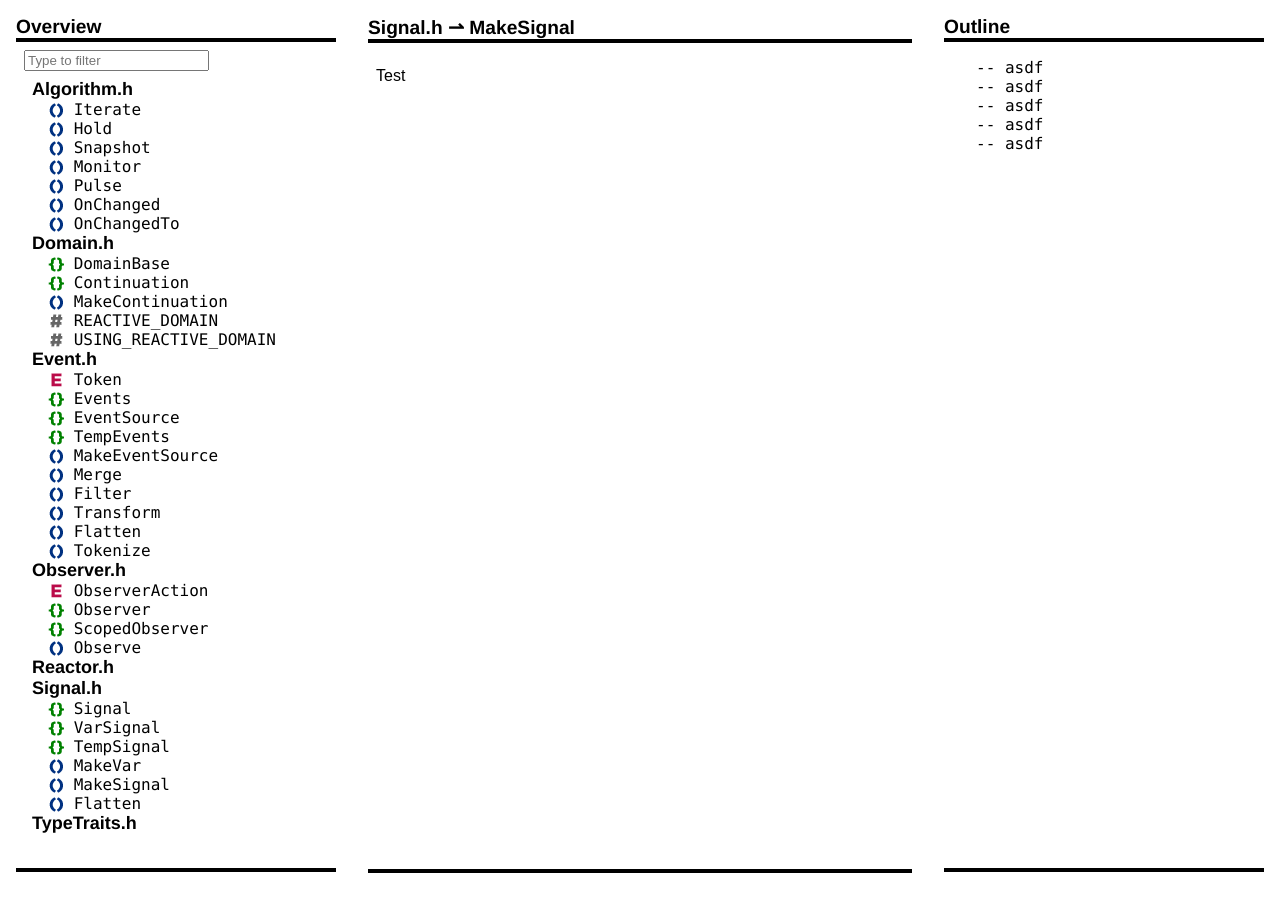
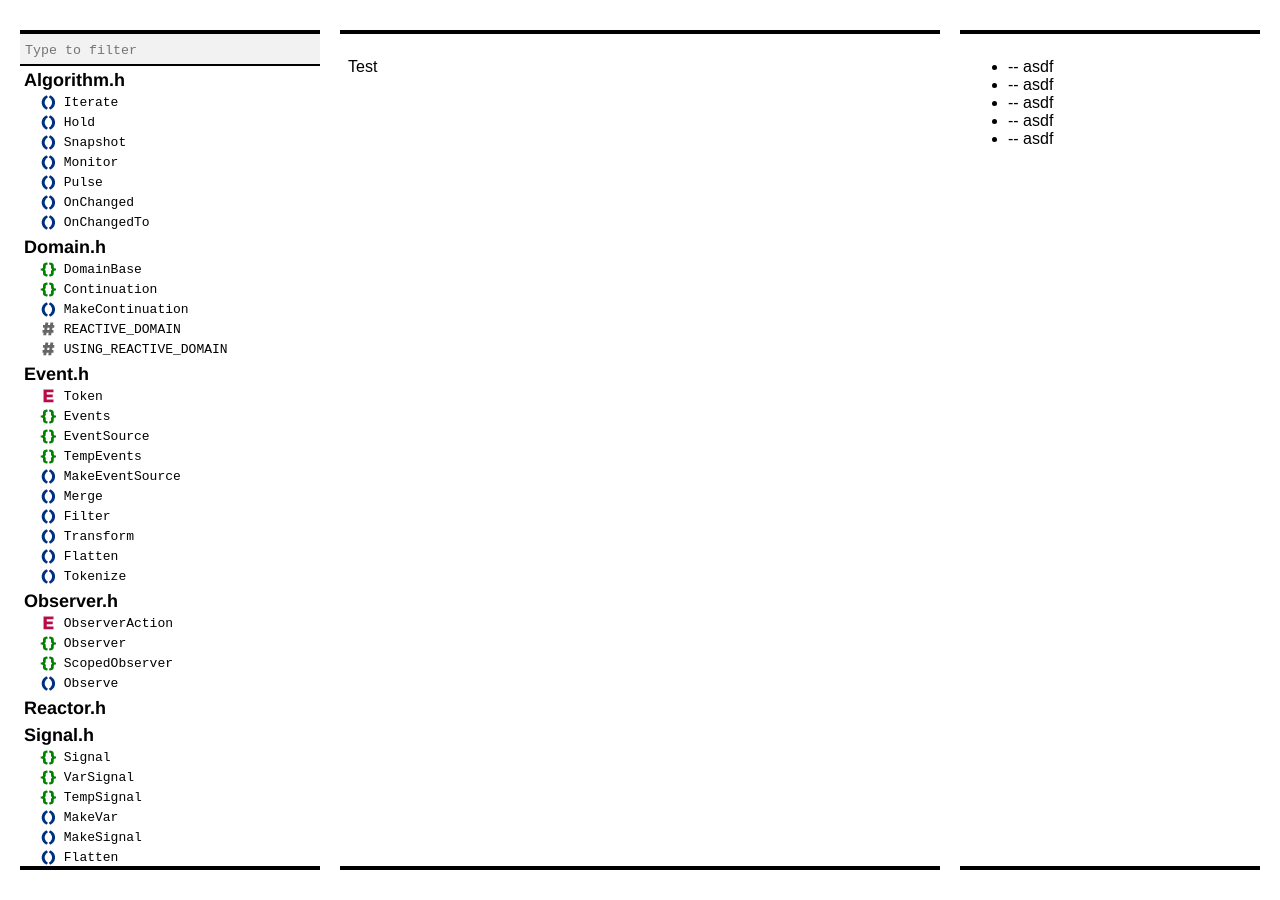
Before and after one commit to snakster/cpp.react, a Jekyll site: the page built from test.md, in a window 1280 px wide. Built offline with Jekyll 4.4.1, drawn with Linux system fonts in a browser that asks for light colours.

Commit message:
Updated page layout.

```diff
--- a/_layouts/default.html
+++ b/_layouts/default.html
@@ -3,7 +3,6 @@
 
 <head>
   <title>Cpp.React</title>
-  <link rel="stylesheet" href="{{ site.baseurl }}/styles/layout.css">
   <link rel="stylesheet" href="{{ site.baseurl }}/styles/design.css">
   <link rel="stylesheet" href="{{ site.baseurl }}/styles/syntax.css">
   <script src="{{ site.baseurl }}/scripts/jquery-1.11.1.min.js"></script>
@@ -11,69 +10,69 @@
 </head>
 
 <body>
-<div id="left_panel">
-  <span class="panel_title">Overview</span>
-  <div class="panel_body">
-    <input id="search_input" placeholder="Type to filter">
+<div id="left_panel_container">
+  <div id="left_search_holder">
+    <input class="search_input" placeholder="Type to filter">
+  </div>
+  <div id="left_panel_body">
+    <ul id="api_list">
+      <li class="api_group"><a class="group_link" href="">Algorithm.h</a></li>
+      <!-- <li class="api_subgroup">Functions</li> -->
+      <li><a class="ref_link" href=""><img class="entity_icon" src="media/icon_func.png" /> Iterate</a></li>
+      <li><a class="ref_link" href=""><img class="entity_icon" src="media/icon_func.png" /> Hold</a></li>
+      <li><a class="ref_link" href=""><img class="entity_icon" src="media/icon_func.png" /> Snapshot</a></li>
+      <li><a class="ref_link" href=""><img class="entity_icon" src="media/icon_func.png" /> Monitor</a></li>
+      <li><a class="ref_link" href=""><img class="entity_icon" src="media/icon_func.png" /> Pulse</a></li>
+      <li><a class="ref_link" href=""><img class="entity_icon" src="media/icon_func.png" /> OnChanged</a></li>
+      <li><a class="ref_link" href=""><img class="entity_icon" src="media/icon_func.png" /> OnChangedTo</a></li>
 
-    <ul id="api_list">
-      <li class="api_group">Algorithm.h</li>
+      <li class="api_group"><a class="group_link" href="">Domain.h</a></li>
+      <!-- <li class="api_subgroup">Classes</li> -->
+      <li><a class="ref_link" href=""><img class="entity_icon" src="media/icon_class.png" /> DomainBase</a></li>
+      <li><a class="ref_link" href=""><img class="entity_icon" src="media/icon_class.png" /> Continuation</a></li>
       <!-- <li class="api_subgroup">Functions</li> -->
-      <li><img style="vertical-align:middle" src="{{ site.baseurl }}/media/icon_func.png" /> Iterate</li>
-      <li><img style="vertical-align:middle" src="{{ site.baseurl }}/media/icon_func.png" /> Hold</li>
-      <li><img style="vertical-align:middle" src="{{ site.baseurl }}/media/icon_func.png" /> Snapshot</li>
-      <li><img style="vertical-align:middle" src="{{ site.baseurl }}/media/icon_func.png" /> Monitor</li>
-      <li><img style="vertical-align:middle" src="{{ site.baseurl }}/media/icon_func.png" /> Pulse</li>
-      <li><img style="vertical-align:middle" src="{{ site.baseurl }}/media/icon_func.png" /> OnChanged</li>
-      <li><img style="vertical-align:middle" src="{{ site.baseurl }}/media/icon_func.png" /> OnChangedTo</li>
+      <li><a class="ref_link" href=""><img class="entity_icon" src="media/icon_func.png" /> MakeContinuation</a></li>
+      <!-- <li class="api_subgroup">Macros</li> -->
+      <li><a class="ref_link" href=""><img class="entity_icon" src="media/icon_macro.png" /> REACTIVE_DOMAIN</a></li>
+      <li><a class="ref_link" href=""><img class="entity_icon" src="media/icon_macro.png" /> USING_REACTIVE_DOMAIN</a></li>
 
-      <li class="api_group">Domain.h</li>
+      <li class="api_group"><a class="group_link" href="">Event.h</a></li>
+      <!-- <li class="api_subgroup">Constants</li> -->
+      <li><a class="ref_link" href=""><img class="entity_icon" src="media/icon_enum.png" /> Token</a></li>
       <!-- <li class="api_subgroup">Classes</li> -->
-      <li><img style="vertical-align:middle" src="{{ site.baseurl }}/media/icon_class.png" /> DomainBase</li>
-      <li><img style="vertical-align:middle" src="{{ site.baseurl }}/media/icon_class.png" /> Continuation</li>
+      <li><a class="ref_link" href=""><img class="entity_icon" src="media/icon_class.png" /> Events</a></li>
+      <li><a class="ref_link" href=""><img class="entity_icon" src="media/icon_class.png" /> EventSource</a></li>
+      <li><a class="ref_link" href=""><img class="entity_icon" src="media/icon_class.png" /> TempEvents</a></li>
       <!-- <li class="api_subgroup">Functions</li> -->
-      <li><img style="vertical-align:middle" src="{{ site.baseurl }}/media/icon_func.png" /> MakeContinuation</li>
-      <!-- <li class="api_subgroup">Macros</li> -->
-      <li><img style="vertical-align:middle" src="{{ site.baseurl }}/media/icon_macro.png" /> REACTIVE_DOMAIN</li>
-      <li><img style="vertical-align:middle" src="{{ site.baseurl }}/media/icon_macro.png" /> USING_REACTIVE_DOMAIN</li>
+      <li><a class="ref_link"><img class="entity_icon" src="media/icon_func.png" /> MakeEventSource</a></li>
+      <li><a class="ref_link"><img class="entity_icon" src="media/icon_func.png" /> Merge</a></li>
+      <li><a class="ref_link"><img class="entity_icon" src="media/icon_func.png" /> Filter</a></li>
+      <li><a class="ref_link"><img class="entity_icon" src="media/icon_func.png" /> Transform</a></li>
+      <li><a class="ref_link"><img class="entity_icon" src="media/icon_func.png" /> Flatten</a></li>
+      <li><a class="ref_link"><img class="entity_icon" src="media/icon_func.png" /> Tokenize</a></li>
 
-      <li class="api_group">Event.h</li>
+      <li class="api_group"><a class="group_link" href="">Observer.h</a></li>
       <!-- <li class="api_subgroup">Constants</li> -->
-      <li><img style="vertical-align:middle" src="{{ site.baseurl }}/media/icon_enum.png" /> Token</li>
+      <li><a class="ref_link" href=""><img class="entity_icon" src="media/icon_enum.png" /> ObserverAction</a></li>
       <!-- <li class="api_subgroup">Classes</li> -->
-      <li><img style="vertical-align:middle" src="{{ site.baseurl }}/media/icon_class.png" /> Events</li>
-      <li><img style="vertical-align:middle" src="{{ site.baseurl }}/media/icon_class.png" /> EventSource</li>
-      <li><img style="vertical-align:middle" src="{{ site.baseurl }}/media/icon_class.png" /> TempEvents</li>
+      <li><a class="ref_link" href=""><img class="entity_icon" src="media/icon_class.png" /> Observer</a></li>
+      <li><a class="ref_link" href=""><img class="entity_icon" src="media/icon_class.png" /> ScopedObserver</a></li>
       <!-- <li class="api_subgroup">Functions</li> -->
-      <li><img style="vertical-align:middle" src="{{ site.baseurl }}/media/icon_func.png" /> MakeEventSource</li>
-      <li><img style="vertical-align:middle" src="{{ site.baseurl }}/media/icon_func.png" /> Merge</li>
-      <li><img style="vertical-align:middle" src="{{ site.baseurl }}/media/icon_func.png" /> Filter</li>
-      <li><img style="vertical-align:middle" src="{{ site.baseurl }}/media/icon_func.png" /> Transform</li>
-      <li><img style="vertical-align:middle" src="{{ site.baseurl }}/media/icon_func.png" /> Flatten</li>
-      <li><img style="vertical-align:middle" src="{{ site.baseurl }}/media/icon_func.png" /> Tokenize</li>
+      <li><a class="ref_link"><img class="entity_icon" src="media/icon_func.png" /> Observe</a></li>
 
-      <li class="api_group">Observer.h</li>
-      <!-- <li class="api_subgroup">Constants</li> -->
-      <li><img style="vertical-align:middle" src="{{ site.baseurl }}/media/icon_enum.png" /> ObserverAction</li>
+      <li class="api_group"><a class="group_link" href="">Reactor.h</a></li>
+
+      <li class="api_group"><a class="group_link" href="">Signal.h</a></li>
       <!-- <li class="api_subgroup">Classes</li> -->
-      <li><img style="vertical-align:middle" src="{{ site.baseurl }}/media/icon_class.png" /> Observer</li>
-      <li><img style="vertical-align:middle" src="{{ site.baseurl }}/media/icon_class.png" /> ScopedObserver</li>
+      <li><a class="ref_link" href=""><img class="entity_icon" src="media/icon_class.png" /> Signal</a></li>
+      <li><a class="ref_link" href=""><img class="entity_icon" src="media/icon_class.png" /> VarSignal</a></li>
+      <li><a class="ref_link" href=""><img class="entity_icon" src="media/icon_class.png" /> TempSignal</a></li>
       <!-- <li class="api_subgroup">Functions</li> -->
-      <li><img style="vertical-align:middle" src="{{ site.baseurl }}/media/icon_func.png" /> Observe</li>
+      <li><a class="ref_link"><img class="entity_icon" src="media/icon_func.png" /> MakeVar</a></li>
+      <li><a class="ref_link"><img class="entity_icon" src="media/icon_func.png" /> MakeSignal</a></li>
+      <li><a class="ref_link"><img class="entity_icon" src="media/icon_func.png" /> Flatten</a></li>
 
-      <li class="api_group">Reactor.h</li>
-
-      <li class="api_group">Signal.h</li>
-      <!-- <li class="api_subgroup">Classes</li> -->
-      <li><img style="vertical-align:middle" src="{{ site.baseurl }}/media/icon_class.png" /> Signal</li>
-      <li><img style="vertical-align:middle" src="{{ site.baseurl }}/media/icon_class.png" /> VarSignal</li>
-      <li><img style="vertical-align:middle" src="{{ site.baseurl }}/media/icon_class.png" /> TempSignal</li>
-      <!-- <li class="api_subgroup">Functions</li> -->
-      <li><img style="vertical-align:middle" src="{{ site.baseurl }}/media/icon_func.png" /> MakeVar</li>
-      <li><img style="vertical-align:middle" src="{{ site.baseurl }}/media/icon_func.png" /> MakeSignal</li>
-      <li><img style="vertical-align:middle" src="{{ site.baseurl }}/media/icon_func.png" /> Flatten</li>
-
-      <li class="api_group">TypeTraits.h</li>
+      <li class="api_group"><a class="group_link" href="">TypeTraits.h</a></li>
 
     </ul>
   </div>
@@ -89,8 +88,7 @@
     });
 </script>
 
-<div id="right_panel">
-  <span class="panel_title">Outline</span>
+<div id="right_panel_container">
   <div class="panel_body">
     <ul>
       <li> -- asdf</li>
@@ -104,14 +102,12 @@
 
 
 
-<div id="content_panel">
-  <span class="panel_title">Signal.h &#8640; MakeSignal</span>
+<div id="content_panel_container">
   <div class="panel_body">
     {{ content }}
   </div>
 </div>
 
-
 </body>
 
 </html>
--- a/styles/design.css
+++ b/styles/design.css
@@ -1,52 +1,143 @@
 body {
   color: black; background-color: white;
   font-family: sans-serif;
-  margin: 0.5em; padding: 0.5em;
 }
 
-ul {
-  list-style: none;
-  margin: 0; padding: 0.5em;
+div#left_panel_container {
+  width: 300px;
+  margin: 0;
+  padding: 0;
+  position:absolute;
+  top: 30px;
+  bottom: 30px;
+  left: 20px;
+  overflow: hidden;
 }
 
-li {
-  font-family: consolas;
-  font-size: 16px;
-  padding-left: 1em;
+div#right_panel_container {
+  width: 300px;
+  margin: 0;
+  padding: 0;
+  position: absolute;
+  top: 30px;
+  right: 20px;
+  bottom: 30px;
+  overflow: hidden;
 }
 
-li.api_group {
-  font-family: helvetica;
-  font-weight: bold;
-  font-size: 18px;
-  padding-left: 0;
+div#content_panel_container {
+  margin: 0;
+  padding: 0;
+  position:absolute;
+  top: 30px;
+  right: 340px;
+  bottom: 30px;
+  left: 340px;
+  overflow: hidden;
+  min-width: 15px;
+}
+
+ul#api_list {
+  list-style: none;
+  margin: 0;
+  padding: 0;
 }
 
 div.panel_body {
-  margin: 0; padding: 0.5em;
+  margin: 0;
+  padding: 0.5em;
   border-top: 4px solid;
   border-bottom: 4px solid;
-  overflow-y: auto;
-  overflow-x: hidden;
-  height:90vh
+  overflow: auto;
+  position: absolute;
+  top: 0;
+  right: 0;
+  bottom: 0;
+  left: 0;
 }
 
-.panel_title {
+div#left_search_holder {
+  margin: 0;
+  padding: 0;
+  border-top: 4px solid;
+  border-bottom: 2px solid red;
+  position: absolute;
+  top: 0;
+  right: 0;
+  left: 0;
+  height: 30px;
+  background-color: rgba(0, 0, 0, 0.05);
+}
+
+div#left_panel_body {
+  margin: 0;
+  padding: 0.0em;
+  border-top: 2px solid;
+  border-bottom: 4px solid;
+  overflow: auto;
+  position: absolute;
+  top: 34px;
+  right: 0;
+  bottom: 0;
+  left: 0;
+}
+
+input.search_input {
+  font-family: monospace;
+  padding-left: 5px;
+  padding-right: 5px;
+  color: black;
+  background-color: transparent;
+  border-style: none;
+  width: 100%;
+  height: 100%;
+}
+
+img.entity_icon {
+  vertical-align: middle;
+}
+
+a {
+  font-family: monospace;
+  color: black;
+  text-decoration: none;
+}
+
+a.ref_link {
+  display: block;
+  padding: 2px 0px 2px 20px;
+}
+
+a.ref_link:hover {
+    background: rgba(0, 0, 0, 0.2);
+    text-decoration: none;
+    color: black;
+}
+
+a.group_link {
+  display: block;
   font-family: helvetica;
-  margin: 0em;
-  padding: 0em;
-  font-size: 120%;
+  font-size: 18px;
   font-weight: bold;
+  padding: 4px 0px 2px 4px;
+}
+
+a.group_link:hover {
+  background: rgba(0, 0, 0, 0.2);
+  text-decoration: none;
+  color: black;
 }
 
 ::-webkit-scrollbar {
-  width: 10px;
+  width: 14px;
+  height: 10px;
 }
 
 ::-webkit-scrollbar-thumb {
   background-color: black;
 }
 
-::-webkit-scrollbar-track-piece  {
-  background-color: rgba(0, 0, 0, 0.05);
+::-webkit-scrollbar-track-piece,
+::-webkit-scrollbar-corner {
+  background-color: rgba(0, 0, 0, 0.2);
 }
--- a/styles/layout.css
+++ /dev/null
@@ -1,15 +0,0 @@
-div#left_panel {
-  float: left; width: 20em;
-  margin: 0; padding: 0;
-}
-
-div#right_panel {
-  float: right; width: 20em;
-  margin: 0; padding: 0;
-}
-
-div#content_panel {
-  margin: 0 22em 0 22em;
-  padding: 0;
-  min-width: 1em;
-}
```
